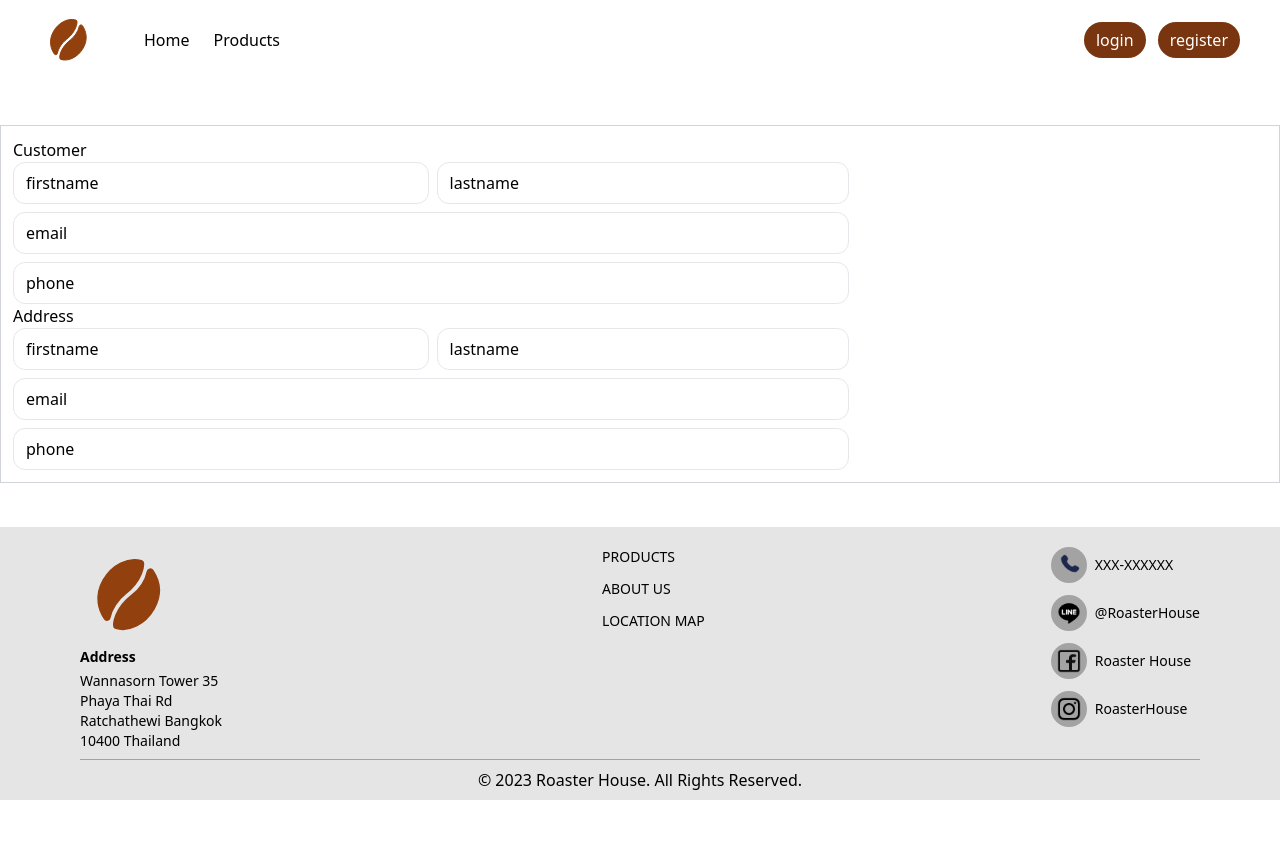
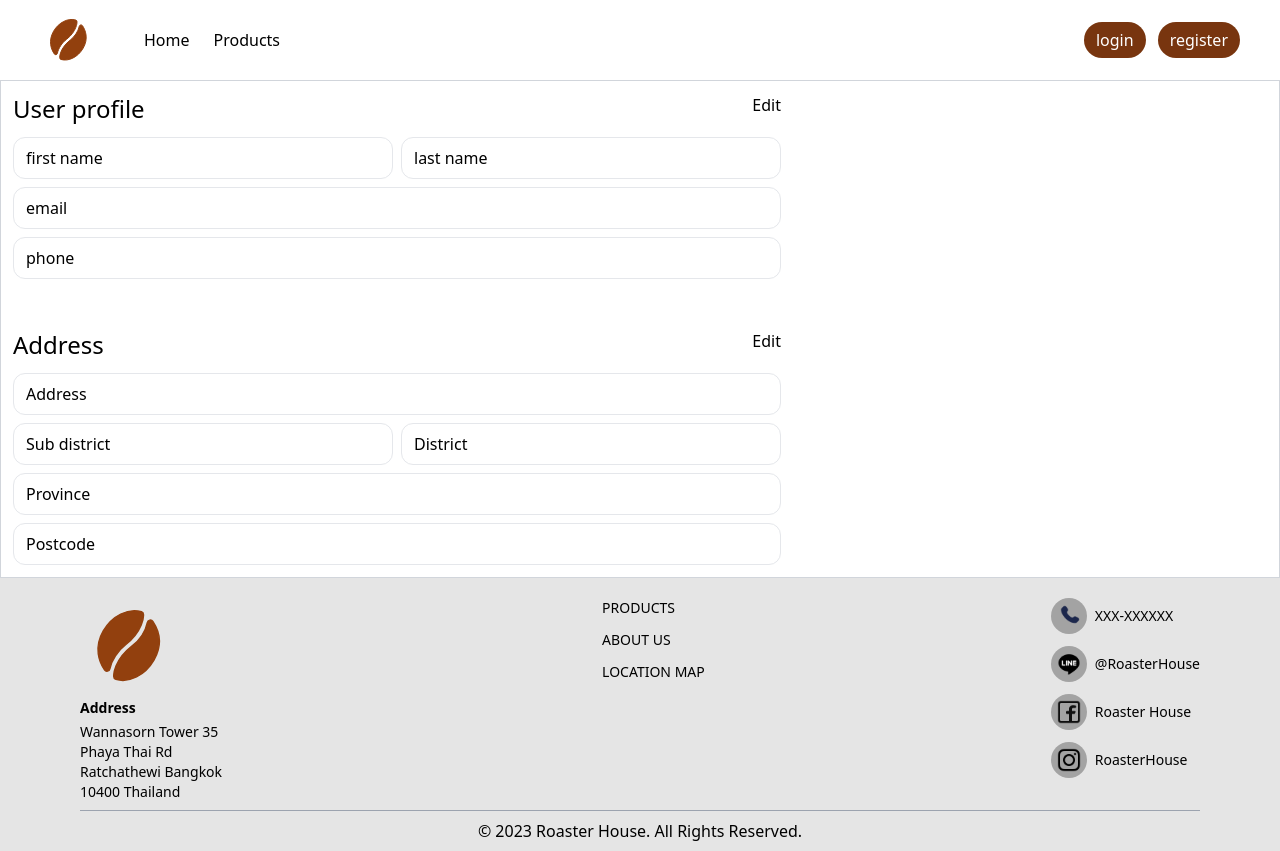
Before and after one commit to HeartLezz7/roaster-house-web, a React (Vite) app: page /order in a window 1280 px wide. Before the commit the page ends 800 px from the top, so only its background shows below. Built offline with nearby package versions, Linux system fonts and the light colour scheme; no server answers.

Commit message:
add user and address in order page

```diff
--- a/src/features/products/ShoppingCart.jsx
+++ b/src/features/products/ShoppingCart.jsx
@@ -37,7 +37,10 @@ export default function ShoppingCart() {
             <div className="w-full flex flex-col gap-2 ">
               <hr className=" border-gray-300" />
               <Link to="/order">
-                <ActionButton title="CHECKOUT" />
+                <ActionButton
+                  title="CHECKOUT"
+                  onClick={() => setCartOpen(false)}
+                />
               </Link>
             </div>
           </div>
--- a/src/features/profile/AddressForm.jsx
+++ b/src/features/profile/AddressForm.jsx
@@ -62,7 +62,7 @@ export default function AddressForm() {
 
   return (
     <div className="grid grid-row-2 gap-3">
-      <div className="flex justify-between">
+      <div className="flex justify-between min-w-[600px] max-w-3xl">
         <div className="text-2xl">Address</div>
         {editAddress ? (
           <div className="cursor-pointer" onClick={() => setEditAddress(false)}>
--- a/src/features/profile/ProfileSideBar.jsx
+++ b/src/features/profile/ProfileSideBar.jsx
@@ -15,6 +15,11 @@ export default function ProfileSideBar() {
           Address
         </p>
       </Link>
+      <Link to="/order">
+        <p className="text-sm hover:bg-slate-500 hover:text-white p-2 rounded-md">
+          checkout
+        </p>
+      </Link>
     </div>
   );
 }
--- a/src/features/profile/UserProfile.jsx
+++ b/src/features/profile/UserProfile.jsx
@@ -58,7 +58,7 @@ export default function UserProfile() {
 
   return (
     <div className="grid grid-row-2 gap-3">
-      <div className="flex justify-between">
+      <div className="flex justify-between min-w-[600px] max-w-3xl">
         <div className="text-2xl">User profile</div>
         {editProfile ? (
           <div className="cursor-pointer" onClick={() => setEditProfile(false)}>
@@ -71,7 +71,10 @@ export default function UserProfile() {
         )}
       </div>
       {editProfile ? (
-        <form onSubmit={handleEditUserProfile} className="w-96">
+        <form
+          onSubmit={handleEditUserProfile}
+          className="min-w-[600px] max-w-3xl"
+        >
           <InputForm
             placeholder={authUser.firstName}
             name="firstName"
--- a/src/pages/OrderPage.jsx
+++ b/src/pages/OrderPage.jsx
@@ -1,4 +1,6 @@
-import TextMessage from "../components/TextMessage";
+// import TextMessage from "../components/TextMessage";
+import AddressForm from "../features/profile/AddressForm";
+import UserProfile from "../features/profile/UserProfile";
 import useOrder from "../hooks/use-Order";
 
 export default function OrderPage() {
@@ -8,7 +10,7 @@ export default function OrderPage() {
   return (
     <div>
       <div className="m-auto border border-gray-300 grid grid-cols-3 max-w-screen-xl p-3">
-        <div className="grid grid-rows-2 col-span-2">
+        {/* <div className="grid grid-rows-2 col-span-2">
           <div className="grid  col-span-2 ">
             <div className="gird grid-rows-2 ">
               <div className="">Customer</div>
@@ -31,6 +33,14 @@ export default function OrderPage() {
               </div>
             </div>
           </div>
+        </div> */}
+        <div className="grid grid-rows-2 col-span-2">
+          <div>
+            <UserProfile />
+          </div>
+          <div>
+            <AddressForm />
+          </div>
         </div>
         <div className="col-span-1"></div>
       </div>
```
